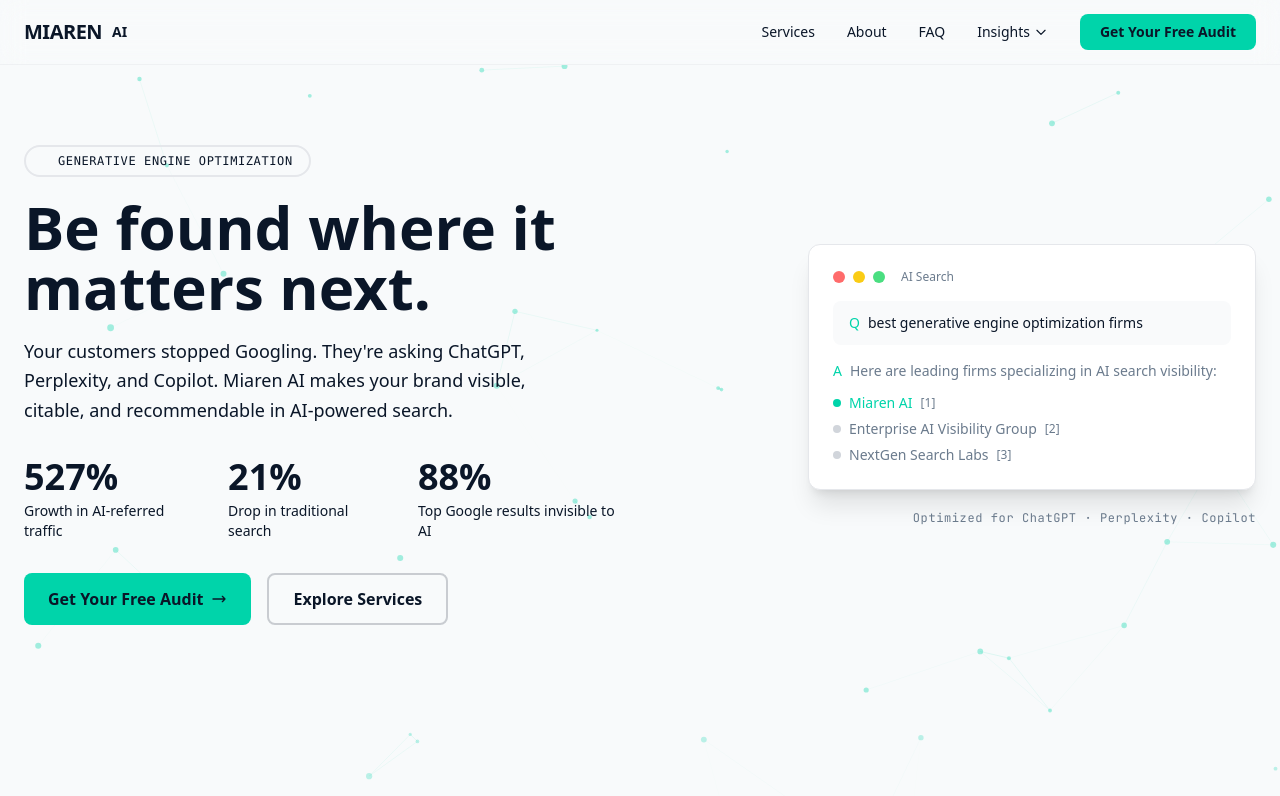
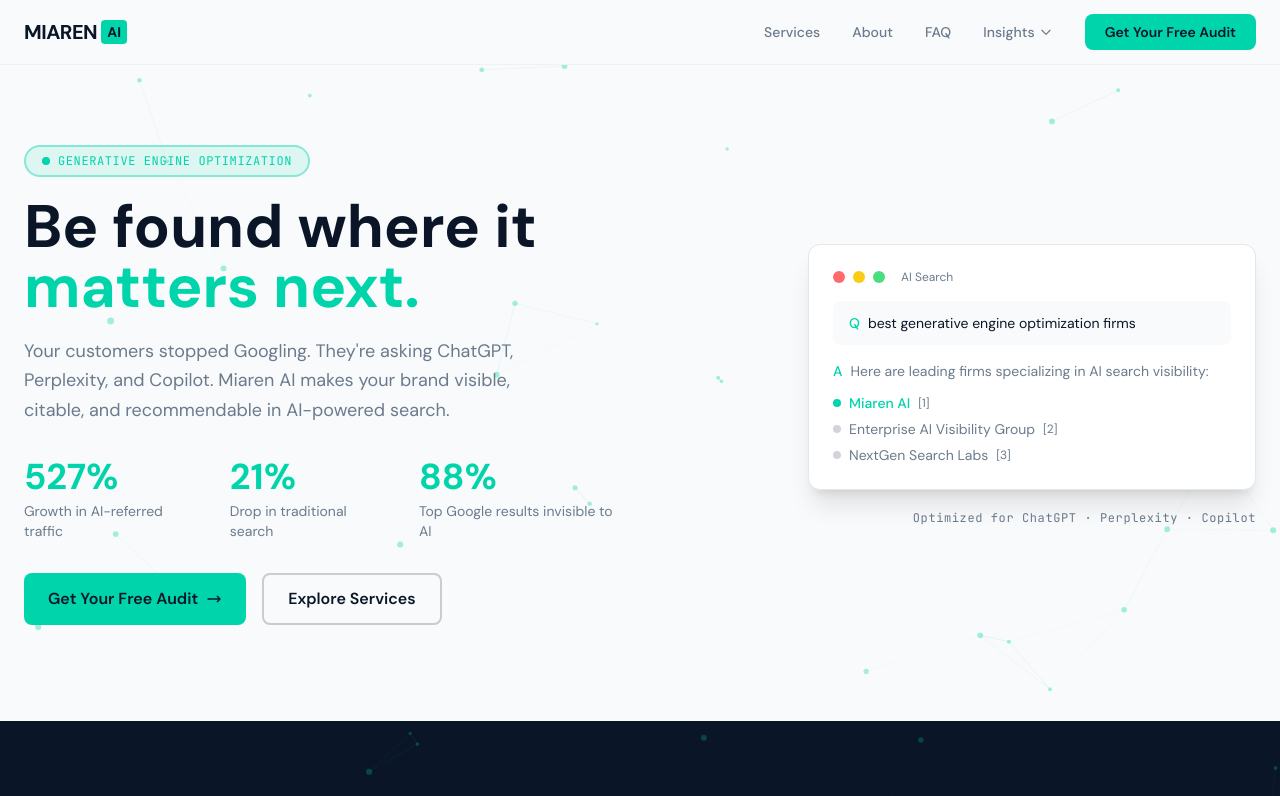
Before and after one commit to miac-design/miarenai, a Next.js app: page / in a window 1280 px wide. Shown: the top 796 px of the page. Built offline with nearby package versions, Linux system fonts and the light colour scheme.

Commit message:
fix: add color definitions to tailwind.config.ts — fixes all broken utility classes
The v4→v3 migration left theme.extend empty, so text-teal, bg-navy,
text-warm-gray etc. were all undefined. Added navy, teal, soft-white,
warm-gray, coral colors plus font families and animations.

```diff
--- a/tailwind.config.ts
+++ b/tailwind.config.ts
@@ -7,7 +7,30 @@
         "./lib/**/*.{js,ts,jsx,tsx,mdx}",
     ],
     theme: {
-        extend: {},
+        extend: {
+            colors: {
+                navy: {
+                    DEFAULT: "#0A1628",
+                    light: "#141E30",
+                },
+                teal: {
+                    DEFAULT: "#00D4AA",
+                    light: "#E6FBF5",
+                    dark: "#00B894",
+                },
+                "soft-white": "#F8FAFB",
+                "warm-gray": "#6B7B8D",
+                coral: "#FF6B6B",
+            },
+            fontFamily: {
+                sans: ["var(--font-dm-sans)", "system-ui", "sans-serif"],
+                mono: ["var(--font-jetbrains)", "monospace"],
+            },
+            animation: {
+                "fade-in": "fadeIn 0.6s ease-out forwards",
+                "fade-up": "fadeUp 0.6s ease-out forwards",
+            },
+        },
     },
     plugins: [],
 };
```
